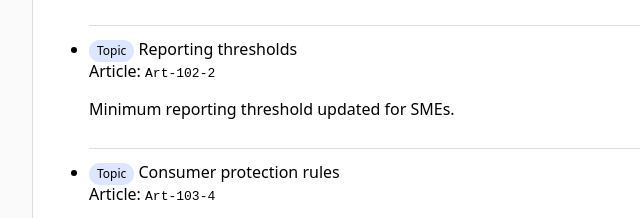
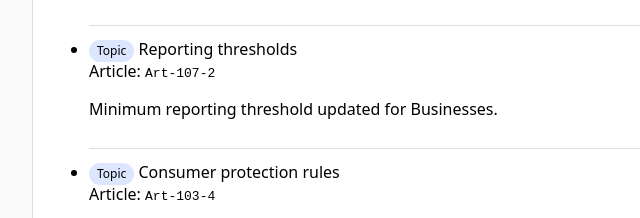
Before and after one commit to iyoolaoyabiyi/lwd-test-page, a plain HTML site: page index.html in a window 1280 px wide. Shown: the part 482-700 px from the top of the page, 0-640 px from the left. Drawn offline with Linux system fonts and the light colour scheme.

Commit message:
Update index.html

```diff
--- a/index.html
+++ b/index.html
@@ -32,8 +32,8 @@
       </li>
       <li class="update-item" data-update-id="static-3" data-update-index="2">
         <div><span class="badge">Topic</span> Reporting thresholds</div>
-        <div>Article: <code>Art-102-2</code></div>
-        <p>Minimum reporting threshold updated for SMEs.</p>
+        <div>Article: <code>Art-107-2</code></div>
+        <p>Minimum reporting threshold updated for Businesses.</p>
       </li>
       <li class="update-item" data-update-id="static-4" data-update-index="3">
         <div><span class="badge">Topic</span> Consumer protection rules</div>
```
